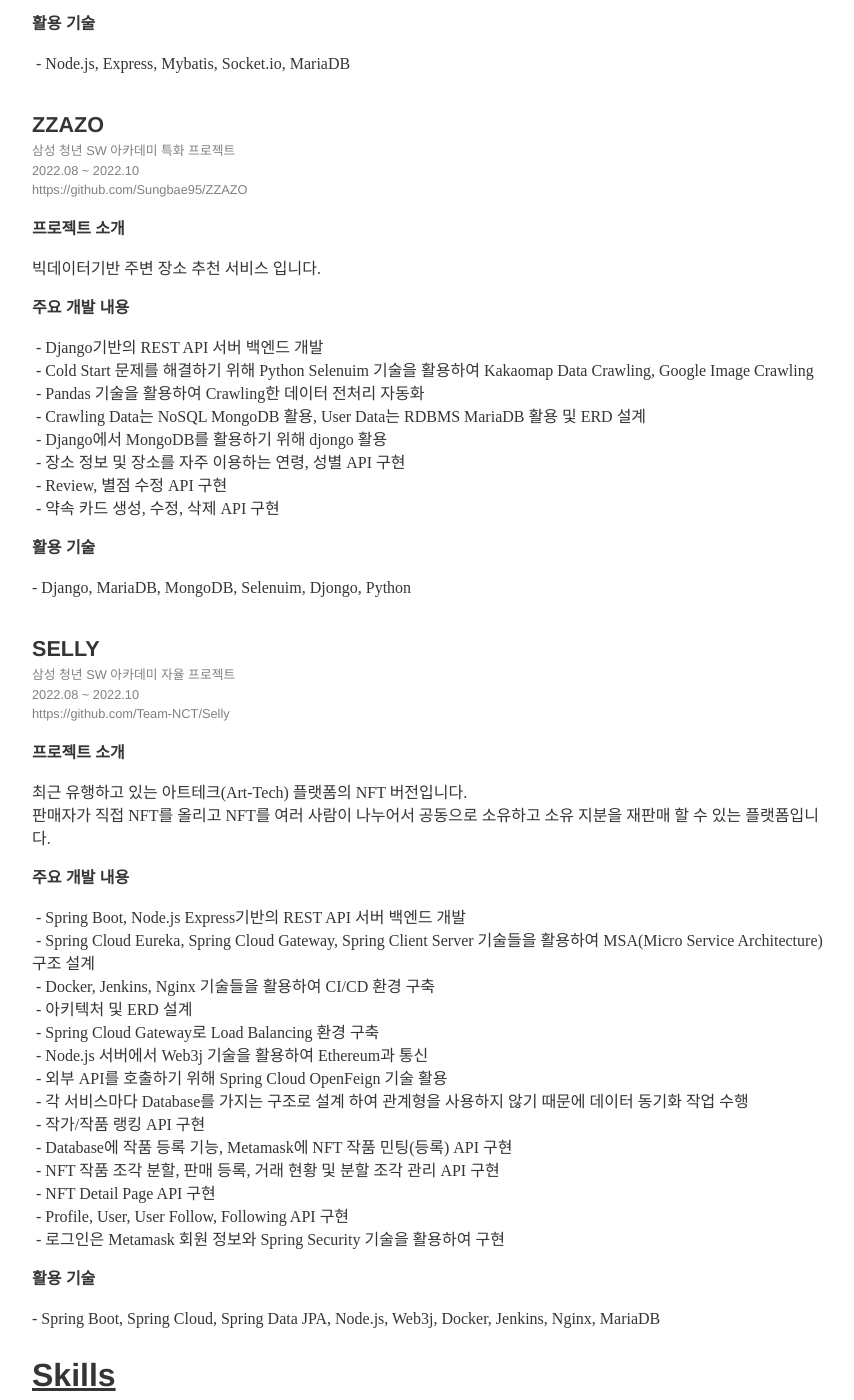
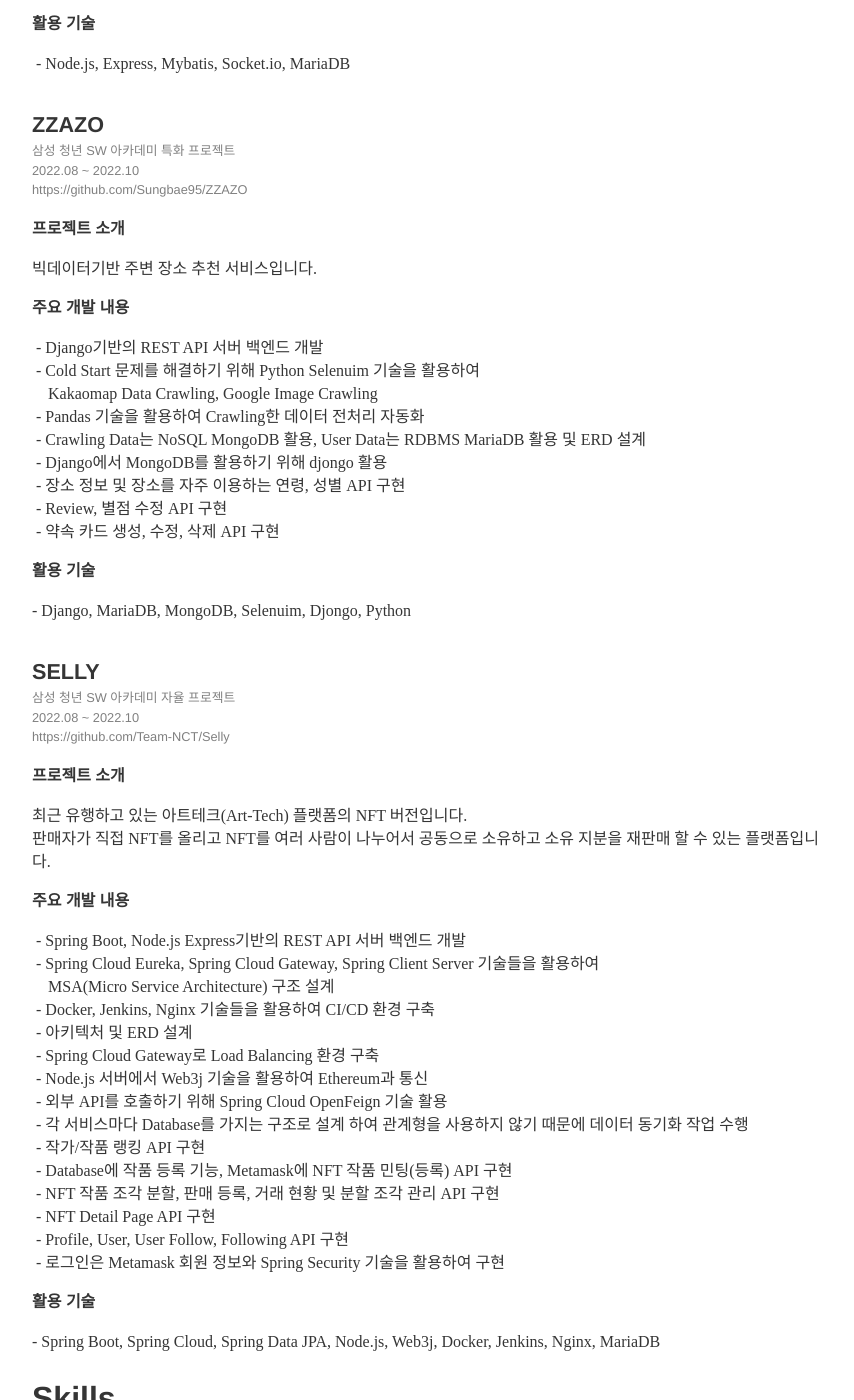
Before and after one commit to Sungbae95/Sungbae95.github.io, a Jekyll site: the page built from index.md, in a window 1280 px wide and 1400 px high, scrolled down 1903 px. Shown: the whole window, without its empty margins (208-1062 px from the left). Built offline with Jekyll 4.4.1, drawn with Linux system fonts in a browser that asks for light colours; some web fonts are replaced.

```diff
--- a/index.md
+++ b/index.md
@@ -78,12 +78,13 @@ layout: about
 <span style="font-size:80%; color:gray"> 삼성 청년 SW 아카데미 특화 프로젝트<br/> 2022.08 ~ 2022.10 <br/> https://github.com/Sungbae95/ZZAZO </span> <br/> <br/>
 <span style="font-size:100%"> <b>프로젝트 소개</b> </span> <br/>
 <p style="line-height:23px; font-family: nanumsquare;">
-  빅데이터기반 주변 장소 추천 서비스 입니다.
+  빅데이터기반 주변 장소 추천 서비스입니다.
 </p>
 <span style="font-size:100%"> <b>주요 개발 내용</b> </span> <br/>
 <p style="line-height:23px; font-family: nanumsquare;">
   &nbsp;- Django기반의 REST API 서버 백엔드 개발 <br/>
-  &nbsp;- Cold Start 문제를 해결하기 위해 Python Selenuim 기술을 활용하여 Kakaomap Data Crawling, Google Image Crawling <br/>
+  &nbsp;- Cold Start 문제를 해결하기 위해 Python Selenuim 기술을 활용하여 <br/>
+  &nbsp;&nbsp;&nbsp;&nbsp;Kakaomap Data Crawling, Google Image Crawling <br/>
   &nbsp;- Pandas 기술을 활용하여 Crawling한 데이터 전처리 자동화 <br/>
   &nbsp;- Crawling Data는 NoSQL MongoDB 활용, User Data는 RDBMS MariaDB 활용 및 ERD 설계<br/>
   &nbsp;- Django에서 MongoDB를 활용하기 위해 djongo 활용 <br/>
@@ -105,7 +106,8 @@ layout: about
 <span style="font-size:100%"> <b>주요 개발 내용</b> </span> <br/>
 <p style="line-height:23px; font-family: nanumsquare;">
   &nbsp;- Spring Boot, Node.js Express기반의 REST API 서버 백엔드 개발 <br/>
-  &nbsp;- Spring Cloud Eureka, Spring Cloud Gateway, Spring Client Server 기술들을 활용하여 MSA(Micro Service Architecture) 구조 설계<br/>
+  &nbsp;- Spring Cloud Eureka, Spring Cloud Gateway, Spring Client Server 기술들을 활용하여<br/>
+  &nbsp;&nbsp;&nbsp;&nbsp;MSA(Micro Service Architecture) 구조 설계<br/>
   &nbsp;- Docker, Jenkins, Nginx 기술들을 활용하여 CI/CD 환경 구축 <br/>
   &nbsp;- 아키텍처 및 ERD 설계<br/>
   &nbsp;- Spring Cloud Gateway로 Load Balancing 환경 구축 <br/>
```
